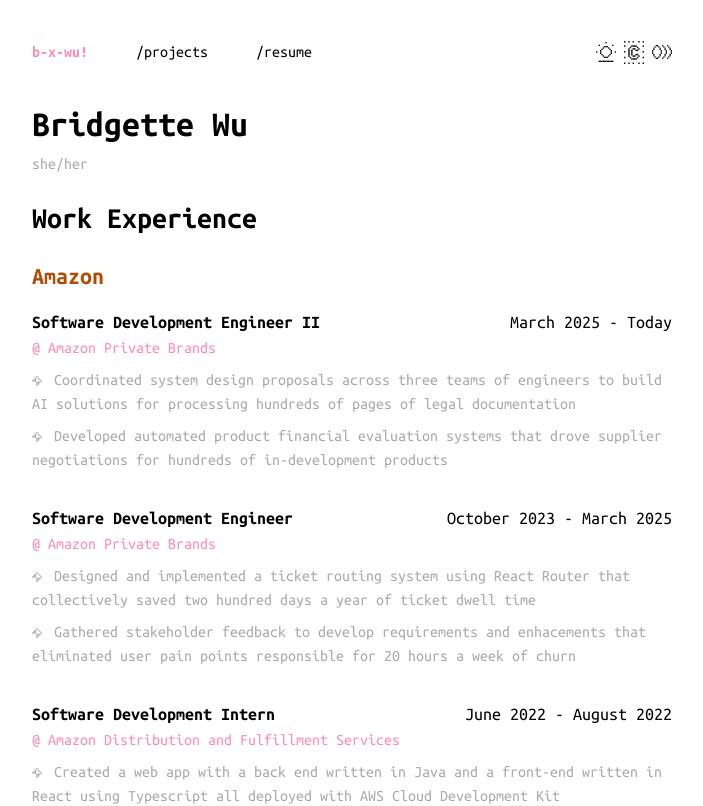
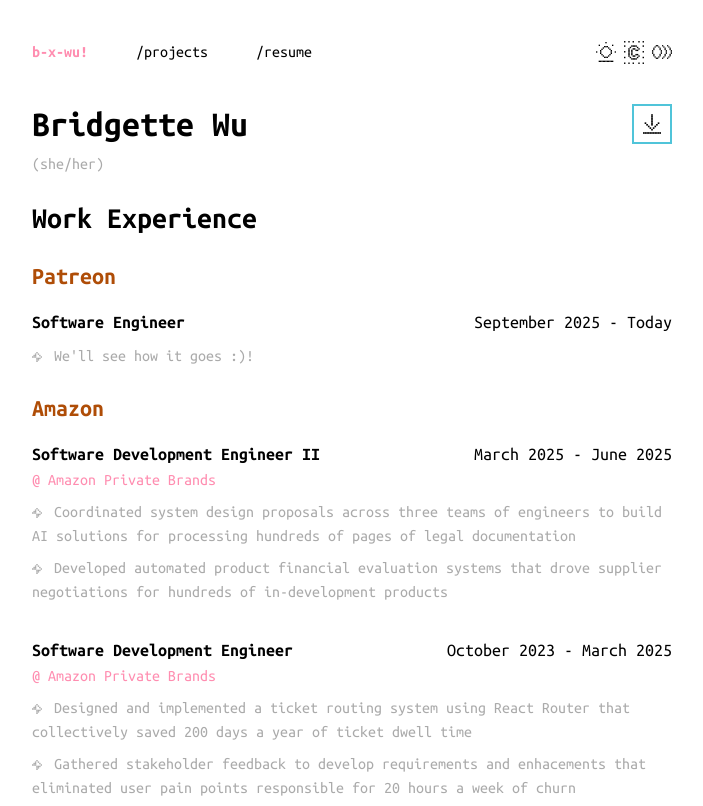
Before and after one commit to b-x-wu/b-x-wu.github.io, a React app: page /resume in a window 1280 px wide. Shown: the top 806 px of the page, without its empty margins (288-991 px from the left). Built offline with nearby package versions, Linux system fonts and the light colour scheme.

Commit message:
feat: add download link for resume

```diff
--- a/src/routes/Resume.tsx
+++ b/src/routes/Resume.tsx
@@ -9,20 +9,45 @@
 
     return (
         <div className='flex flex-col gap-y-6'>
-            { /*Basic Info*/ }
-            <div className='flex flex-col gap-y-2'>
-                <div className='text-4xl font-bold'>Bridgette Wu</div>
-                <div className='text-disabled'>she/her</div>
+            <div className='flex flex-row justify-between'>
+                <div className='flex flex-col gap-y-2'>
+                    <div className='text-4xl font-bold'>Bridgette Wu</div>
+                    <div className='text-disabled'>(she/her)</div>
+                </div>
+                <a
+                    href='https://raw.githubusercontent.com/b-x-wu/resume/refs/heads/main/resume.pdf'
+                    target='_blank'
+                    rel="noopener noreferrer"
+                    className='border-enabled hidden size-10 max-w-1/2 items-center justify-center border-2 p-1 sm:flex'
+                >
+                    <div
+                        aria-description='Download resume'
+                        title='Download resume'
+                        className='bg-text m-auto size-5 bg-clip-[url(/static/icons/download.svg)]'
+                    />
+                </a>
             </div>
             { /*Work Experience*/ }
             <div className='flex flex-col gap-y-6'>
                 <div className='text-3xl font-bold'>Work Experience</div>
                 <ExperienceSection
+                    header='Patreon'
+                    experiences={ [
+                        {
+                            title: 'Software Engineer',
+                            dates: 'September 2025 - Today',
+                            bulletPoints: [
+                                'We\'ll see how it goes :)!',
+                            ],
+                        },
+                    ] }
+                />
+                <ExperienceSection
                     header='Amazon'
                     experiences={ [
                         {
                             title: 'Software Development Engineer II',
-                            dates: 'March 2025 - Today',
+                            dates: 'March 2025 - June 2025',
                             subtitle: <div className='text-primary'>@ Amazon Private Brands</div>,
                             bulletPoints: [
                                 'Coordinated system design proposals across three teams of engineers to build AI solutions for processing hundreds of pages of legal documentation',
@@ -34,7 +59,7 @@
                             dates: 'October 2023 - March 2025',
                             subtitle: <div className='text-primary'>@ Amazon Private Brands</div>,
                             bulletPoints: [
-                                'Designed and implemented a ticket routing system using React Router that collectively saved two hundred days a year of ticket dwell time',
+                                'Designed and implemented a ticket routing system using React Router that collectively saved 200 days a year of ticket dwell time',
                                 'Gathered stakeholder feedback to develop requirements and enhacements that eliminated user pain points responsible for 20 hours a week of churn',
                             ],
                         },
@@ -76,7 +101,6 @@
                             ],
                         },
                         {
-
                             title: 'Grader',
                             subtitle: <div className='text-primary'>@ Courant Institute of Mathematical Sciences</div>,
                             dates: 'August 2021 - December 2022',
```
